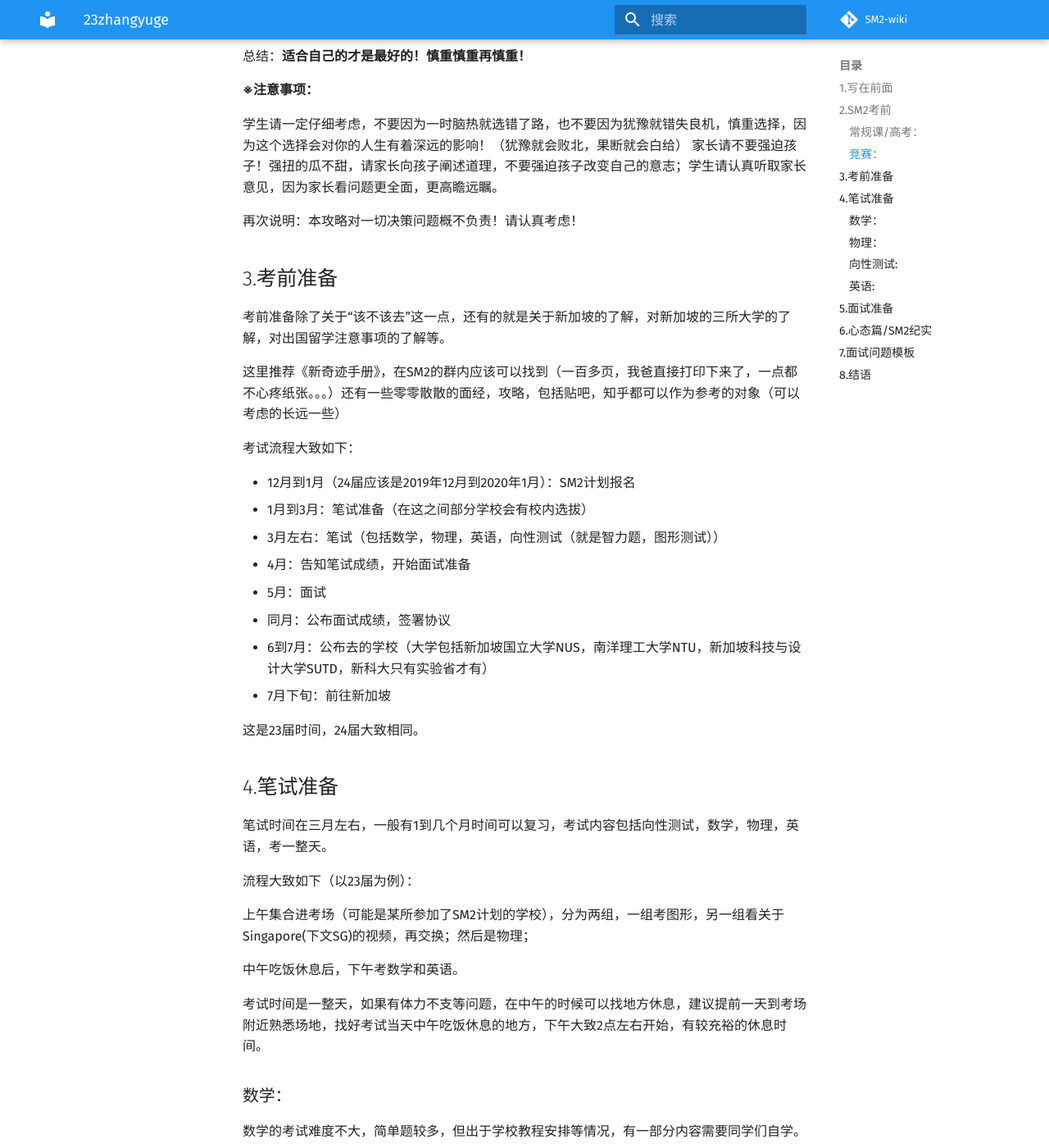
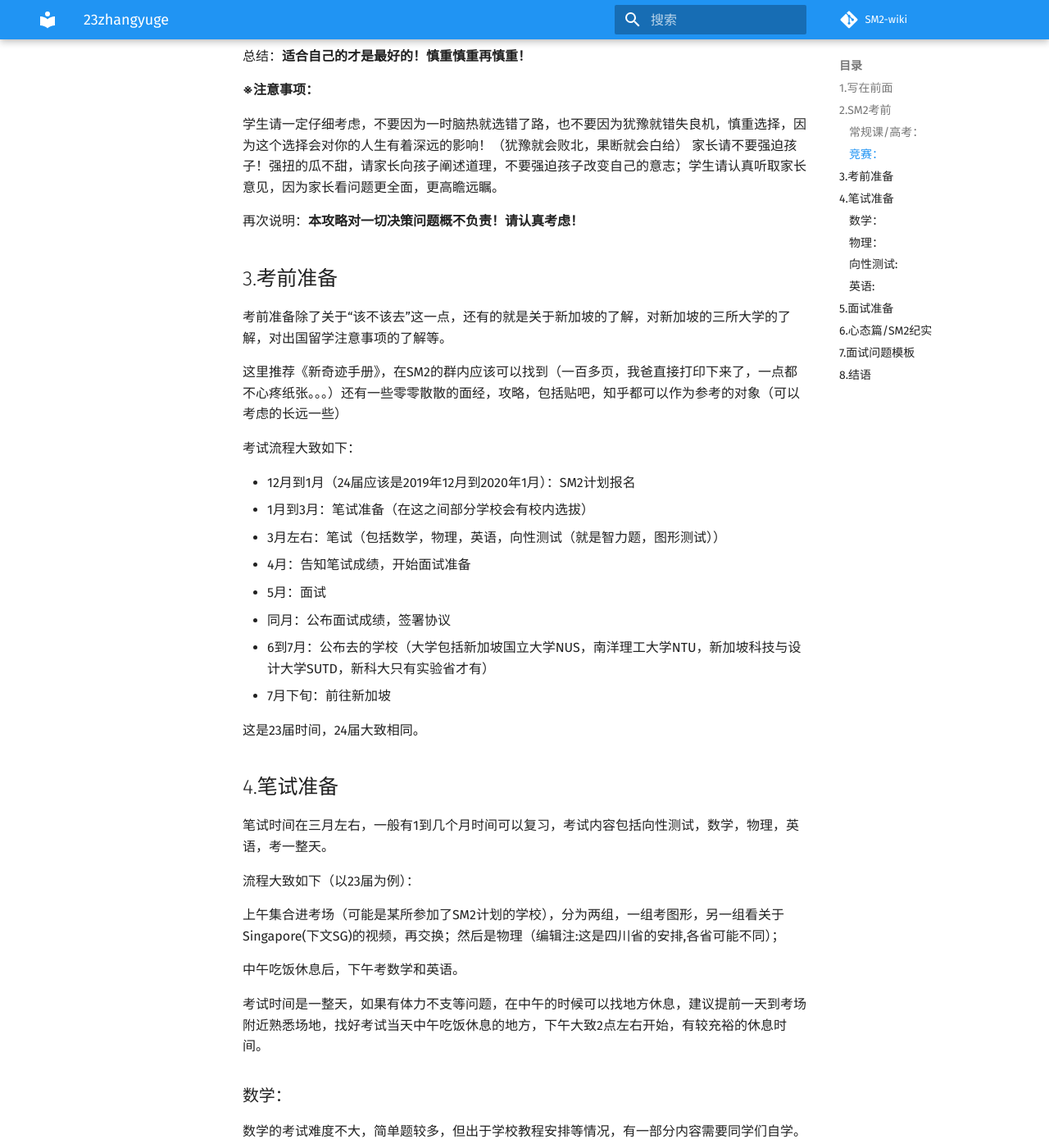
Before and after one commit to SM2-wiki/SM2-wiki, an MkDocs documentation site: the page built from docs/exp/23zhangyuge.md, in a window 1280 px wide and 1400 px high, scrolled down 1468 px. Shown: the whole window at 82% size. Built offline with MkDocs 1.6.1 and Material for MkDocs 9.7.7, drawn with Linux system fonts in a browser that asks for light colours; comment, search, counter and statistics services are not loaded; some of the changed text lies outside the part shown.

Commit message:
Update 23zhangyuge.md

```diff
--- a/docs/exp/23zhangyuge.md
+++ b/docs/exp/23zhangyuge.md
@@ -8,7 +8,7 @@
 
 大致介绍一下攻略中会出现的人物和基本背景，以便之后的叙事用。
 
-我：绰号章鱼哥，23届四川NUS唯一的男生，数学竞赛学生，最高省二（然并卵，我数学考的不咋样），考试型选手（一到大考就考得很好），心态不行容易紧
+我：绰号章鱼哥，23届四川NUS**唯一**的男生，数学竞赛学生，最高省二（然并卵，我数学考的不咋样），考试型选手（一到大考就考得很好），心态不行容易紧
 
 张，班级成绩在10到20名之间（月考常年30以后），最好的一次考了成都市前300（230多）
 
@@ -50,7 +50,7 @@
 学生请一定仔细考虑，不要因为一时脑热就选错了路，也不要因为犹豫就错失良机，慎重选择，因为这个选择会对你的人生有着深远的影响！（犹豫就会败北，果断就会白给）
 家长请不要强迫孩子！强扭的瓜不甜，请家长向孩子阐述道理，不要强迫孩子改变自己的意志；学生请认真听取家长意见，因为家长看问题更全面，更高瞻远瞩。
 
-再次说明：本攻略对一切决策问题概不负责！请认真考虑！
+再次说明：**本攻略对一切决策问题概不负责！请认真考虑！**
 
 ## 3.考前准备
 
@@ -77,7 +77,7 @@
 
 流程大致如下（以23届为例）：
 
-上午集合进考场（可能是某所参加了SM2计划的学校），分为两组，一组考图形，另一组看关于Singapore(下文SG)的视频，再交换；然后是物理；
+上午集合进考场（可能是某所参加了SM2计划的学校），分为两组，一组考图形，另一组看关于Singapore(下文SG)的视频，再交换；然后是物理（编辑注:这是四川省的安排,各省可能不同）；
 
 中午吃饭休息后，下午考数学和英语。
 
```
